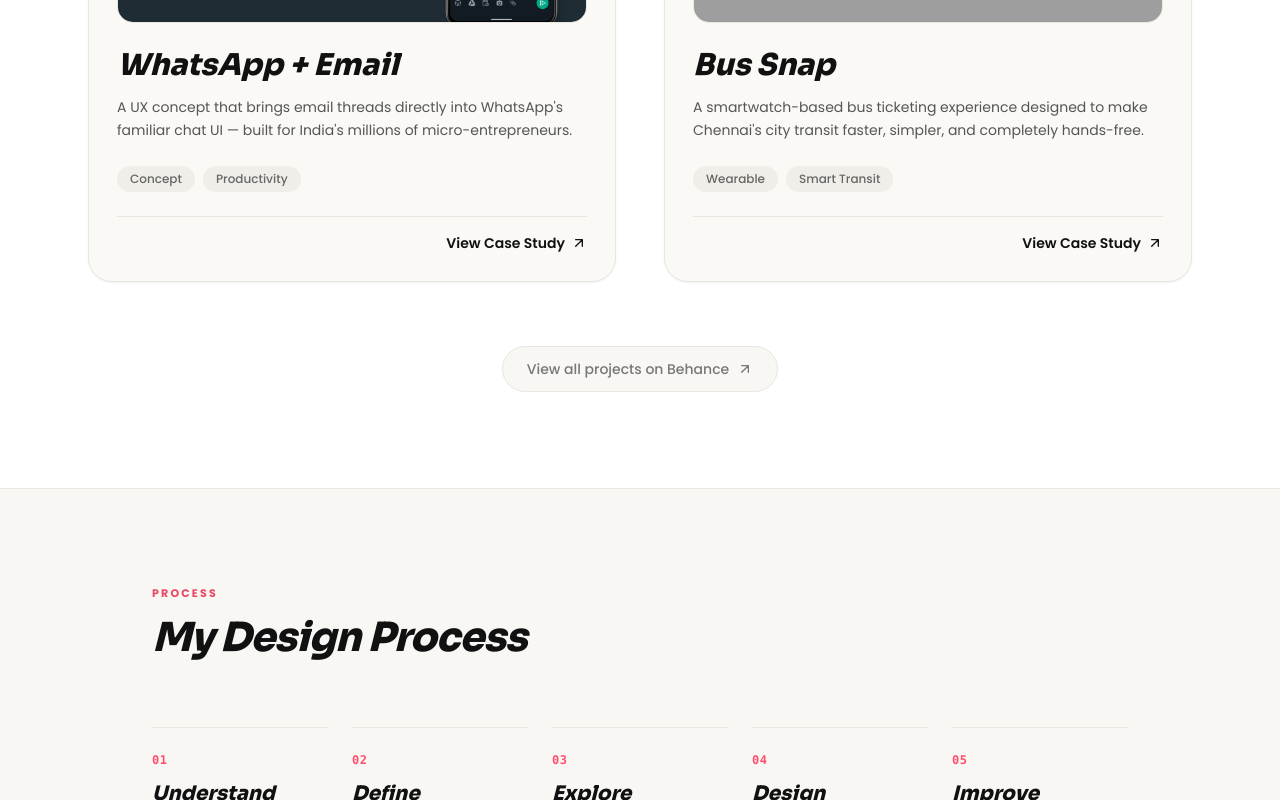
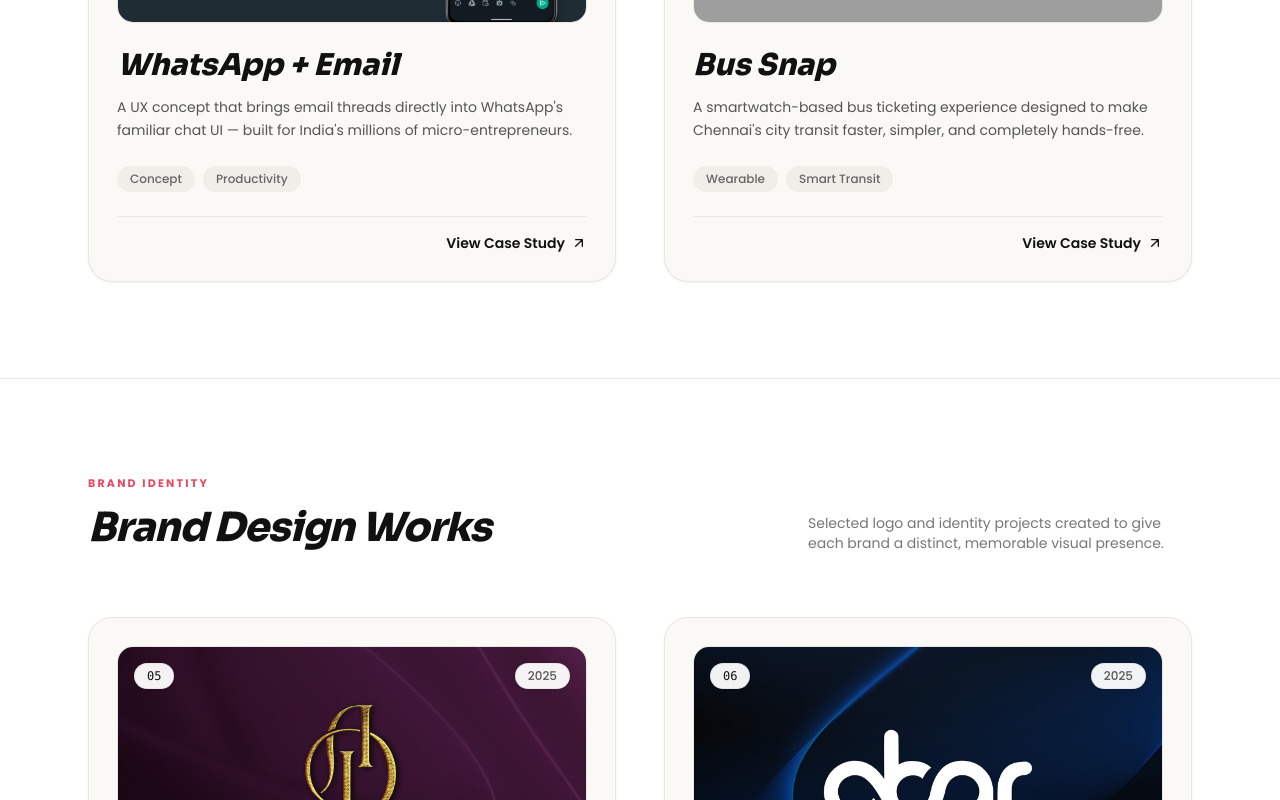
Before and after one commit to UneshUX/portfolio, a React (Vite) app: page / in a window 1280 px wide. Shown: the part 2000-2800 px from the top of the page. Built offline with nearby package versions, Linux system fonts and the light colour scheme; grey boxes are pictures that could not be loaded.

Commit message:
logo work added

```diff
--- a/src/App.tsx
+++ b/src/App.tsx
@@ -5,11 +5,24 @@ import drLabCover from './assets/Cover Image/Dr Lab Cover.png';
 import skyvaultCover from './assets/Cover Image/Skyvault Cover.png';
 import whatsappEmailCover from './assets/Cover Image/Whatsapp + Email cover.png';
 import busSnapCover from './assets/Cover Image/Bus Snap Cover.png';
+import nadhiSilksCover from './assets/Cover Image/Nadhi Silks Cover.jpg';
+import abarSignaturesCover from './assets/Cover Image/ABAR Signatures Cover.jpg';
 import './index.css';
 
 /* ─── DATA ─────────────────────────────────────────── */
 
-const PROJECTS = [
+interface Project {
+  id: string;
+  index: string;
+  title: string;
+  tags: string[];
+  desc: string;
+  year: string;
+  cover: string;
+  link: string;
+}
+
+const PROJECTS: Project[] = [
   {
     id: 'dr-lab',
     index: '01',
@@ -49,6 +62,29 @@ const PROJECTS = [
     year: '2024',
     cover: busSnapCover,
     link: 'https://www.behance.net/gallery/189370901/Bus-Snap-Bus-Ticket-Booking-App-Watch-App?platform=direct',
+  },
+];
+
+const BRAND_PROJECTS: Project[] = [
+  {
+    id: 'nadhi-silks',
+    index: '05',
+    title: 'Nadhi Silks',
+    tags: ['Logo Design', 'Brand Identity'],
+    desc: 'A refined logo and brand identity for a silk label, balancing traditional elegance with a premium contemporary presence.',
+    year: '2025',
+    cover: nadhiSilksCover,
+    link: 'https://www.behance.net/gallery/239206583/Nadhi-Silks-Logo-Brand-Identity-Design?platform=direct',
+  },
+  {
+    id: 'abar-signatures',
+    index: '06',
+    title: 'ABAR Signatures',
+    tags: ['Logo Design', 'Brand Identity'],
+    desc: 'A bold, signature-inspired identity designed to give the brand a distinctive and confident visual presence.',
+    year: '2025',
+    cover: abarSignaturesCover,
+    link: 'https://www.behance.net/gallery/232317741/ABAR-Signatures-Brand-Logo-Design?platform=direct',
   },
 ];
 
@@ -158,7 +194,7 @@ function Nav({ darkMode, toggleDarkMode }: NavProps) {
 
   // Track active section via IntersectionObserver + bottom-of-page check
   useEffect(() => {
-    const sectionIds = ['work', 'process', 'about', 'contact'];
+    const sectionIds = ['work', 'brand-work', 'process', 'about', 'contact'];
     const observers: IntersectionObserver[] = [];
 
     sectionIds.forEach(id => {
@@ -166,7 +202,13 @@ function Nav({ darkMode, toggleDarkMode }: NavProps) {
       if (!el) return;
       const obs = new IntersectionObserver(
         ([entry]) => {
-          if (entry.isIntersecting) setActiveSection(id);
+          if (entry.isIntersecting) {
+            if (id === 'brand-work') {
+              setActiveSection('work');
+            } else {
+              setActiveSection(id);
+            }
+          }
         },
         { threshold: 0.15, rootMargin: '-10% 0px -40% 0px' }
       );
@@ -508,7 +550,7 @@ function Hero({ startCounters = false }: { startCounters?: boolean }) {
         <div className="hero-stagger hero-stagger-5 w-full max-w-xl mt-9 sm:mt-10 pt-8 border-t border-[#E8E6E1] dark:border-[#232936]">
           <div className="grid grid-cols-3 gap-6 justify-center">
             <StatItem value={3} suffix="+" label="yrs UX experience" active={startCounters} />
-            <StatItem value={6} suffix="+" label="case studies" active={startCounters} />
+            <StatItem value={6} suffix="+" label="projects" active={startCounters} />
             <StatItem value={6} suffix="" label="domains" active={startCounters} />
           </div>
         </div>
@@ -554,6 +596,66 @@ function Hero({ startCounters = false }: { startCounters?: boolean }) {
         </a>
       </div>
     </section>
+  );
+}
+
+function ProjectCard({ project, delay = 0 }: { project: Project; delay?: number }) {
+  return (
+    <Reveal delay={delay}>
+      <a
+        href={project.link}
+        target="_blank"
+        rel="noopener noreferrer"
+        className="group flex flex-col h-full border border-[#E8E6E1] dark:border-[#232936] bg-[#FAF9F5] dark:bg-[#131720] rounded-3xl p-6 sm:p-7 hover:border-[#FF4D6D]/50 dark:hover:border-[#FF4D6D]/50 hover:-translate-y-1.5 transition-all duration-300 shadow-xs hover:shadow-xl cursor-pointer block text-inherit no-underline focus-visible:outline-2 focus-visible:outline-[#FF4D6D]"
+        aria-label={'View ' + project.title + ' project on Behance'}
+      >
+        <div className="rounded-2xl overflow-hidden border border-[#E8E6E1] dark:border-[#232936] bg-[#F8F7F4] dark:bg-[#1A202C] mb-6 aspect-[16/10] relative">
+          <img
+            src={project.cover}
+            alt={project.title}
+            loading="lazy"
+            decoding="async"
+            className="w-full h-full object-cover group-hover:scale-[1.03] transition-transform duration-700 ease-out"
+          />
+          <div className="absolute top-4 left-4 bg-white/95 dark:bg-[#0B0D12]/90 border border-black/5 dark:border-white/10 backdrop-blur-md px-3 py-1 rounded-full text-xs font-mono font-medium text-[#111] dark:text-white shadow-xs">
+            {project.index}
+          </div>
+          <div className="absolute top-4 right-4 bg-white/95 dark:bg-[#0B0D12]/90 border border-black/5 dark:border-white/10 backdrop-blur-md px-3 py-1 rounded-full text-xs font-medium text-[#555] dark:text-[#CBD5E1] shadow-xs">
+            {project.year}
+          </div>
+        </div>
+
+        <div className="flex flex-col flex-1 justify-between">
+          <div>
+            <h3 className="font-serif italic text-2xl sm:text-3xl text-[#111] dark:text-white group-hover:text-[#FF4D6D] dark:group-hover:text-[#FF4D6D] transition-colors leading-tight mb-3">
+              {project.title}
+            </h3>
+            <p className="text-sm text-[#555] dark:text-[#94A3B8] leading-relaxed mb-6">
+              {project.desc}
+            </p>
+          </div>
+
+          <div>
+            <div className="flex flex-wrap gap-2 mb-6">
+              {project.tags.map(tag => (
+                <span key={tag} className="text-xs text-[#666] dark:text-[#94A3B8] bg-[#F0EEE8] dark:bg-[#1E2533] border border-transparent dark:border-[#2D3748] px-3 py-1 rounded-full font-medium">
+                  {tag}
+                </span>
+              ))}
+            </div>
+
+            <div className="flex items-center justify-end pt-4 border-t border-[#E8E6E1] dark:border-[#232936]">
+              <span className="inline-flex items-center gap-1.5 text-sm font-semibold text-[#111] dark:text-white group-hover:text-[#FF4D6D] dark:group-hover:text-[#FF4D6D] transition-colors">
+                View Project
+                <svg className="w-4 h-4 transform group-hover:translate-x-1 group-hover:-translate-y-1 transition-transform" fill="none" stroke="currentColor" viewBox="0 0 24 24">
+                  <path strokeLinecap="round" strokeLinejoin="round" strokeWidth={2} d="M7 17L17 7M7 7h10v10" />
+                </svg>
+              </span>
+            </div>
+          </div>
+        </div>
+      </a>
+    </Reveal>
   );
 }
 
@@ -643,7 +745,43 @@ function Work() {
           ))}
         </div>
 
-        {/* Behance Footer CTA */}
+      </div>
+    </section>
+  );
+}
+
+function BrandWork() {
+  return (
+    <section id="brand-work" className="border-t border-[#E8E6E1] dark:border-[#232936] py-20 sm:py-24 scroll-mt-16">
+      <div className="max-w-6xl mx-auto px-6">
+        <Reveal className="mb-14 sm:mb-16 flex flex-col sm:flex-row sm:items-end justify-between gap-4">
+          <div>
+            <span className="text-[11px] font-bold text-[#ea4764] uppercase tracking-[0.2em] mb-3 block">
+              Brand Identity
+            </span>
+            <h2
+              className="leading-tight tracking-tight text-[#111] dark:text-white"
+              style={{
+                fontFamily: "'Sora', sans-serif",
+                fontWeight: 800,
+                fontStyle: 'italic',
+                fontSize: 'clamp(28px, 4vw, 40px)',
+              }}
+            >
+              Brand Design Works
+            </h2>
+          </div>
+          <p className="text-sm text-[#777] dark:text-[#94A3B8] max-w-sm">
+            Selected logo and identity projects created to give each brand a distinct, memorable visual presence.
+          </p>
+        </Reveal>
+
+        <div className="grid grid-cols-1 md:grid-cols-2 gap-10 lg:gap-12">
+          {BRAND_PROJECTS.map((project, index) => (
+            <ProjectCard key={project.id} project={project} delay={index * 0.08} />
+          ))}
+        </div>
+
         <Reveal className="mt-16 text-center">
           <a
             href="https://www.behance.net/unesh"
@@ -1170,6 +1308,7 @@ export default function App() {
         <main>
           <Hero startCounters={!loading || fadeOut} />
           <Work />
+          <BrandWork />
           <Process />
           <About />
           <Contact />
```
Also changed, not shown: src/assets/Cover Image/ABAR Signatures Cover.jpg (added), src/assets/Cover Image/Nadhi Silks Cover.jpg (added).
